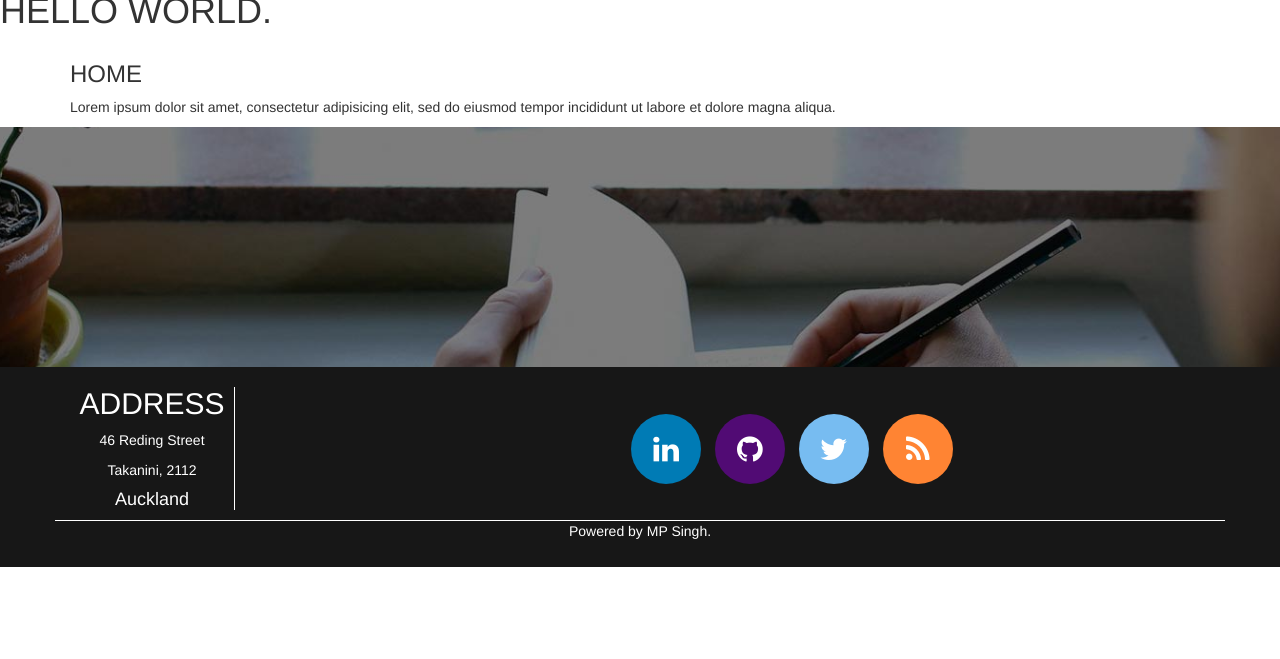
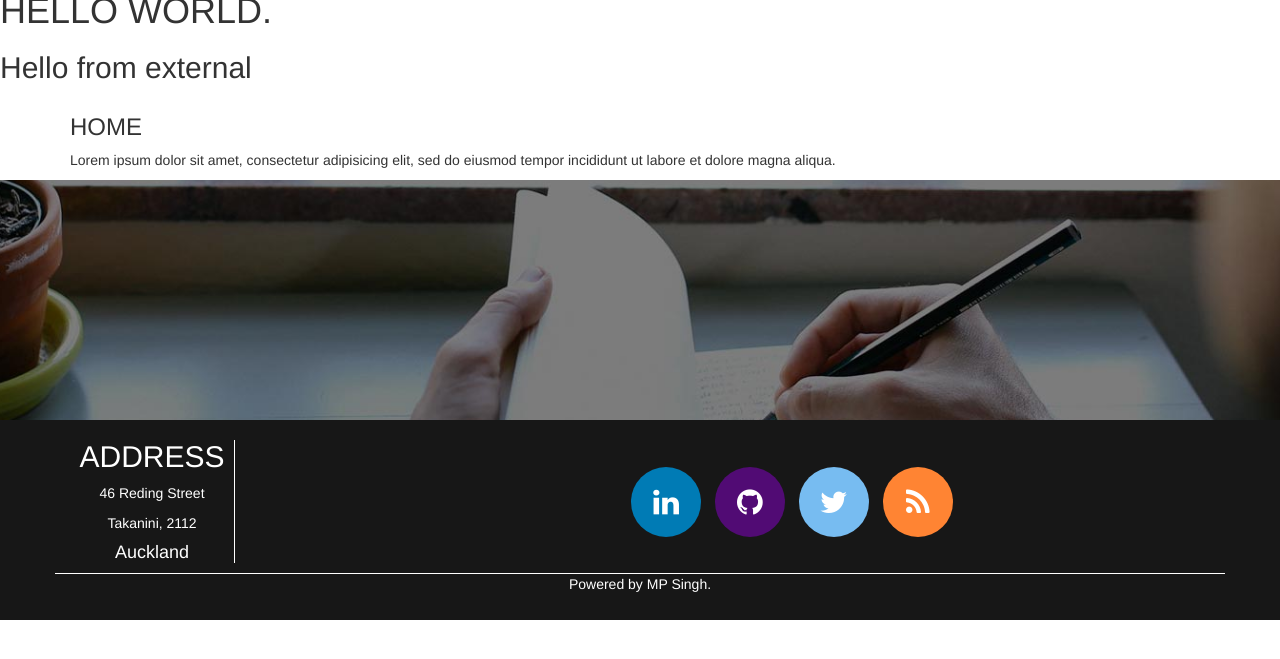
Before and after one commit to manpreet-singh17/Portfolio, a plain HTML site: page index.html in a window 1280 px wide. Shown: the part 85-744 px from the top of the page. Drawn offline with nearby package versions, Linux system fonts and the light colour scheme.

Commit message:
helloexternal added

```diff
--- a/index.html
+++ b/index.html
@@ -79,6 +79,7 @@
 	</div>
 	<!-- Navigation pills for body content ends -->
 	<h1>HELLO WORLD.</h1>
+	<h2>Hello from external</h2>
 	<!-- Body content starts -->
 	<div class="container" id="bodyContent">
 		<div class="row">
```
